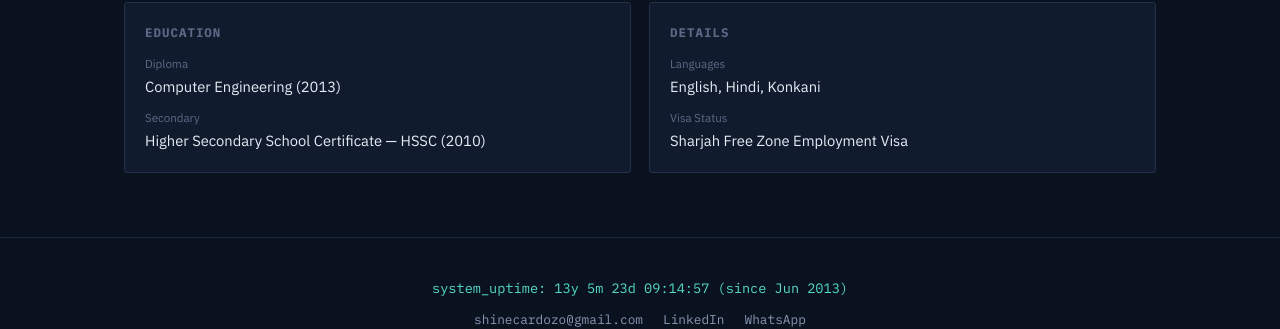
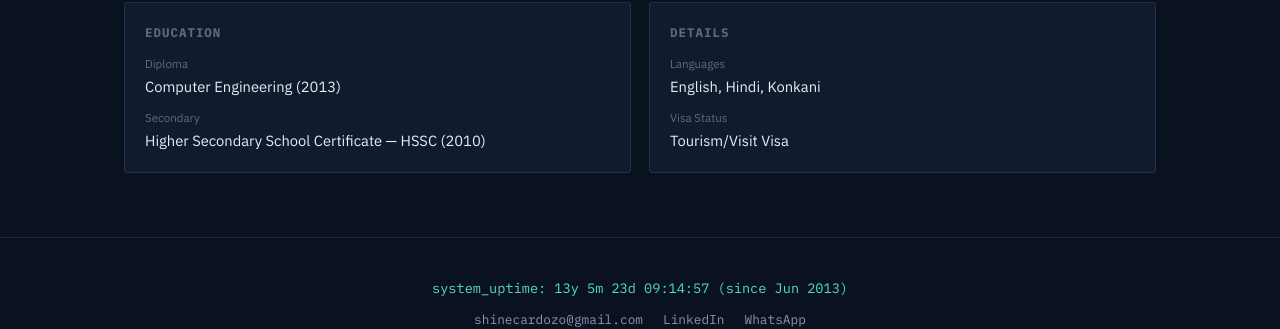
Before and after one commit to shine-cardozo/shine.github.io, a Jekyll site: the page built from README.md, in a window 1280 px wide and 900 px high, scrolled down 3458 px. Shown: the part 503-832 px from the top of the window. Built offline with Jekyll 4.4.1, drawn with Linux system fonts in a browser that asks for light colours; our own code applies the rules of GitHub Pages for plain Markdown files.

Commit message:
Changed visa status

```diff
--- a/_layouts/default.html
+++ b/_layouts/default.html
@@ -608,7 +608,7 @@
             <dt>Languages</dt>
             <dd>English, Hindi, Konkani</dd>
             <dt>Visa Status</dt>
-            <dd>Sharjah Free Zone Employment Visa</dd>
+            <dd>Tourism/Visit Visa</dd>
           </dl>
         </div>
       </div>
```
